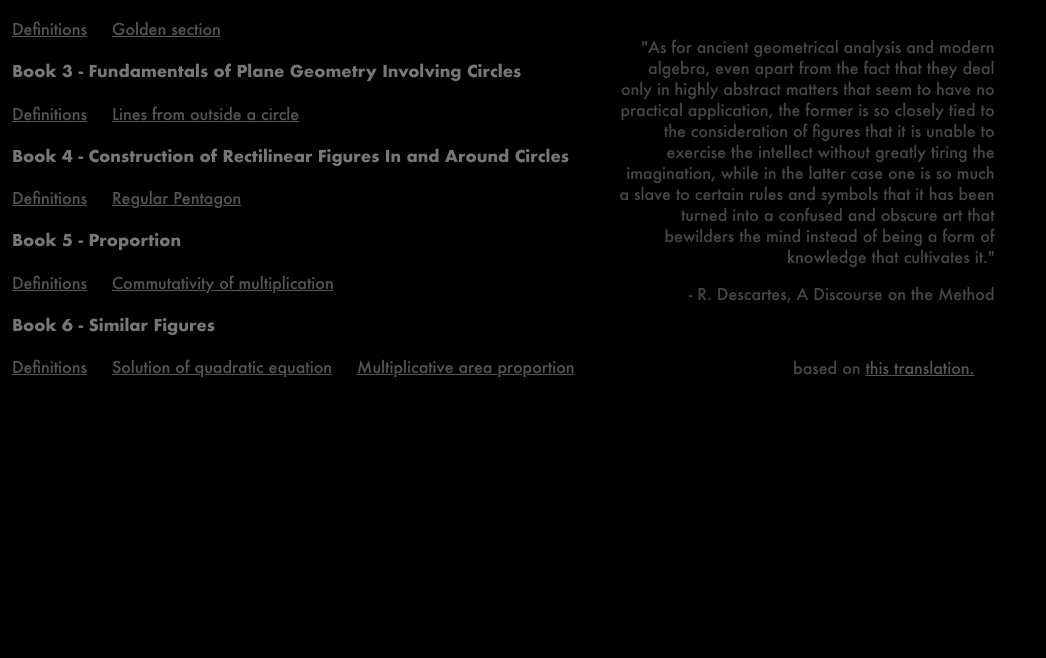
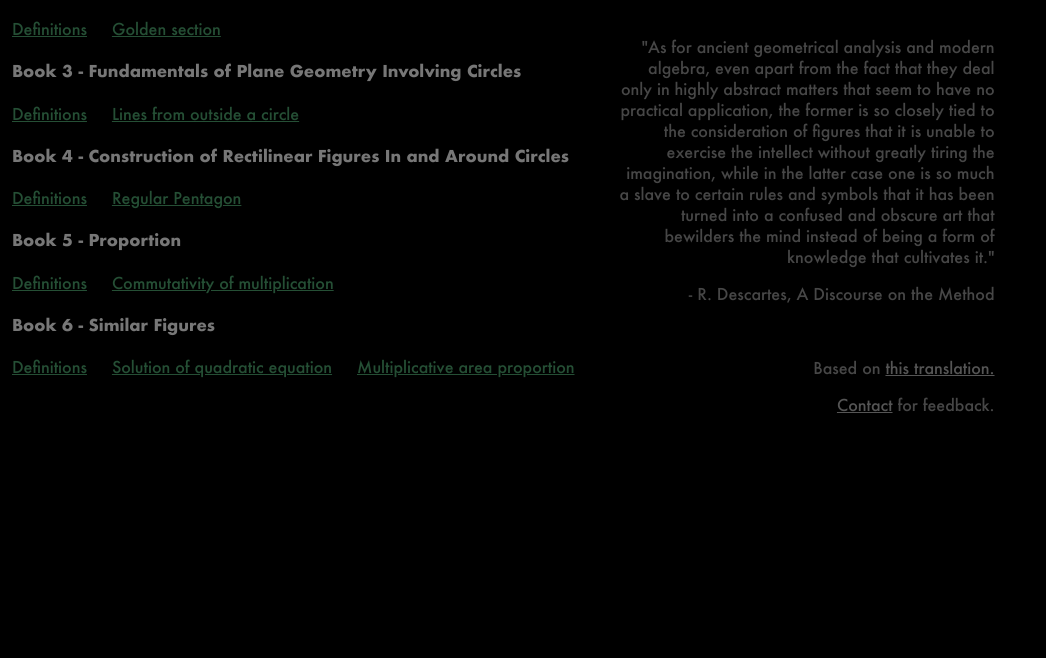
Before and after one commit to ibrahimsag/read, a website with bundled scripts: page index.html in a window 1280 px wide. Shown: the part 142-800 px from the top of the page, without its empty margins (0-1046 px from the left). Built offline with nearby package versions, Linux system fonts and the light colour scheme; what hsluv would draw is missing.

Commit message:
green links and contact

```diff
--- a/index.html
+++ b/index.html
@@ -120,14 +120,20 @@ body {
   padding: 12px;
   display: flex;
   flex-flow: row nowrap;
+  min-width: 900px;
 }
 #coverPage h4 {
   color: #777;
 }
 #coverPage a {
   text-decoration: underline;
+  color: #555;
+}
+#bookList a {
   margin-right: 20px;
-  color: #555;
+  color: #254f35;
+  user-select: none;
+  cursor: pointer;
 }
 #cover {
   width: 400px;
@@ -190,7 +196,8 @@ body {
         <p>- R. Descartes, A Discourse on the Method</p>
 
         <br>
-        <p>based on <a href="http://farside.ph.utexas.edu/books/Euclid/Euclid.html">this translation.</a></p>
+        <p>Based on <a target="new" href="http://farside.ph.utexas.edu/books/Euclid/Euclid.html">this translation.</a></p>
+        <p><a href="mailto: sag.ibrahim@gmail.com">Contact</a> for feedback.</p>
       </div>
     </div>
     <script src="build/bundle.js"></script>
```
